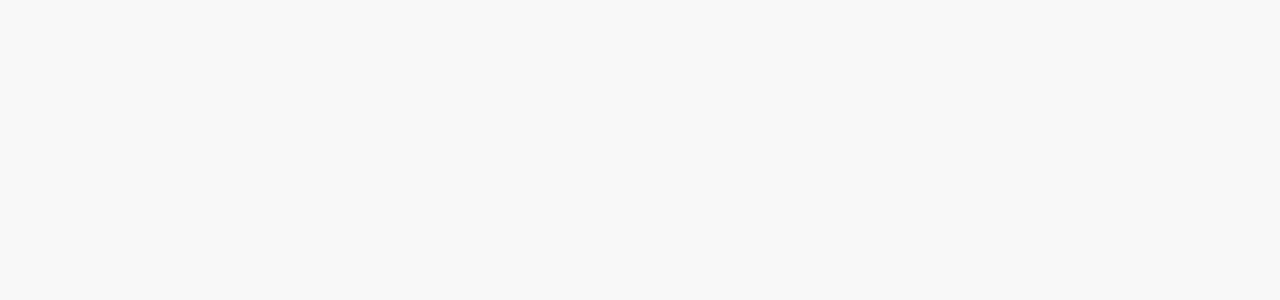
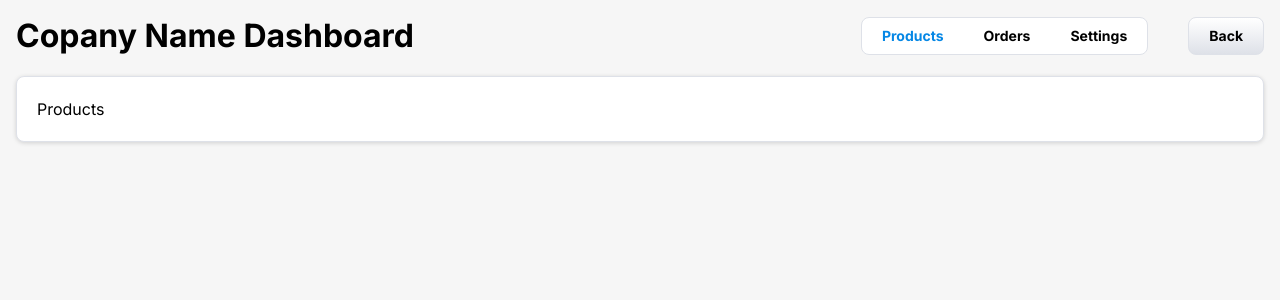
Before and after one commit to asif03/cwa-pod, a React (Vite) app: page /dashboard/1/products in a window 1280 px wide. Before the commit this address had no page. Shown: the top 300 px of the page. Built offline with nearby package versions, Linux system fonts and the light colour scheme.

Commit message:
Working with product page

```diff
--- a/src/components/ConnectedCompany.tsx
+++ b/src/components/ConnectedCompany.tsx
@@ -1,29 +1,37 @@
-import {Link} from "react-router";
+import { Link } from "react-router";
 import linkedIcon from "../assets/icons/linked.svg";
 
-
-const ConnectedCompany = ({company}:{company:ICompany}) => {
+const ConnectedCompany = ({ company }: { company: ICompany }) => {
   return (
-    <li className="border p-2 w-full bg-white h-auto">
-      <div className="flex flex-row gap-5 h-full">
-        <div className="border px-5 py-5 place-content-center min-w-[120px] flex-none">
-          <img src={company.logo} alt="company image"/>
+    <li className="h-auto w-full border bg-white p-2">
+      <div className="flex h-full flex-row gap-5">
+        <div className="min-w-[120px] flex-none place-content-center border px-5 py-5">
+          <img src={company.logo} alt="company image" />
         </div>
-        <div className="flex flex-col gap-2 flex-1">
-          <div className="font-bold text-[20px]">{company.companyName}</div>
-          <p className="font-normal text-[14px]">{company.description}</p>
+        <div className="flex flex-1 flex-col gap-2">
+          <div className="text-[20px] font-bold">{company.companyName}</div>
+          <p className="text-[14px] font-normal">{company.description}</p>
         </div>
-        <div className="h-full justify-center items-center flex-none">
-          <button className="bg-[#FFC804]/45 px-4 py-2 text-black text-[14px] font-bold flex flex-row gap-1">
-            <img src={linkedIcon} className="w-5 h-5" alt={company.companyName} /> <span>Conneted</span>
+        <div className="h-full flex-none items-center justify-center">
+          <button className="flex flex-row gap-1 bg-[#FFC804]/45 px-4 py-2 text-[14px] font-bold text-black">
+            <img
+              src={linkedIcon}
+              className="h-5 w-5"
+              alt={company.companyName}
+            />{" "}
+            <span>Conneted</span>
           </button>
         </div>
-        <div className="h-full place-content-center flex-none">
-          <Link to={`/dashboard/${company.id}`} className="bg-primary px-4 py-2 text-white rounded-lg  text-[14px] font-bold">Dashboard</Link>
-
+        <div className="h-full flex-none place-content-center">
+          <Link
+            to={`/dashboard/${company.id}/products`}
+            className="bg-primary rounded-lg px-4 py-2 text-[14px] font-bold text-white"
+          >
+            Dashboard
+          </Link>
         </div>
       </div>
     </li>
-  )
-}
-export default ConnectedCompany
+  );
+};
+export default ConnectedCompany;
--- /dev/null
+++ b/src/components/Navbar.tsx
@@ -0,0 +1,34 @@
+import { Link, NavLink } from "react-router";
+import { navMenu } from "../constants";
+
+const Navbar = ({ companyId }: { companyId: number }) => {
+  return (
+    <nav className="flex flex-row items-center justify-between">
+      <h3 className="text-black">Copany Name Dashboard</h3>
+      <div className="flex flex-row items-center justify-between gap-10">
+        <ul className="flex flex-row items-center justify-between gap-10 rounded-lg border bg-white px-5 py-2 text-sm font-bold">
+          {navMenu.map((menu: INavItem) => (
+            <li key={menu.id}>
+              <NavLink
+                to={menu.url(companyId)}
+                className={({ isActive }) =>
+                  isActive ? "text-primary" : "text-black"
+                }
+              >
+                {menu.title}
+              </NavLink>
+            </li>
+          ))}
+        </ul>
+        <Link
+          to="/"
+          className="rounded-lg border bg-linear-to-b from-[#FFFFFF] to-[#DEE1E8] px-5 py-2 text-sm font-bold text-black"
+        >
+          Back
+        </Link>
+      </div>
+    </nav>
+  );
+};
+
+export default Navbar;
--- a/src/constants/index.ts
+++ b/src/constants/index.ts
@@ -1,57 +1,84 @@
+export const navMenu = [
+  {
+    id: 1,
+    title: "Products",
+    url: (cid) => `/dashboard/${cid}/products`,
+  },
+  {
+    id: 2,
+    title: "Orders",
+    url: (cid) => `/dashboard/${cid}/orders`,
+  },
+  {
+    id: 3,
+    title: "Settings",
+    url: (cid) => `/dashboard/${cid}/settings`,
+  },
+];
+
 export const connectedCompanySample = [
   {
     id: 1,
-    companyName: 'Printful',
-    description: 'Setup your Printful account with PODbazi: Tshirt Product Designer App.',
-    logo: '../company/printful.png',
+    companyName: "Printful",
+    description:
+      "Setup your Printful account with PODbazi: Tshirt Product Designer App.",
+    logo: "../company/printful.png",
     isConnected: true,
   },
   {
     id: 2,
-    companyName: 'Printful',
-    description: 'Setup your Printful account with PODbazi: Tshirt Product Designer App.',
-    logo: '../company/printify.png',
+    companyName: "Printful",
+    description:
+      "Setup your Printful account with PODbazi: Tshirt Product Designer App.",
+    logo: "../company/printify.png",
     isConnected: false,
   },
   {
     id: 3,
-    companyName: 'Printful',
-    description: 'Setup your Printful account with PODbazi: Tshirt Product Designer App.',
-    logo: '../company/printful.png',
+    companyName: "Printful",
+    description:
+      "Setup your Printful account with PODbazi: Tshirt Product Designer App.",
+    logo: "../company/printful.png",
     isConnected: false,
   },
   {
     id: 5,
-    companyName: 'Printful',
-    description: 'Setup your Printful account with PODbazi: Tshirt Product Designer App. Setup your Printful account with PODbazi: Tshirt Product Designer App. Setup your Printful account with PODbazi: Tshirt Product Designer App.',
-    logo: '../company/printful.png',
+    companyName: "Printful",
+    description:
+      "Setup your Printful account with PODbazi: Tshirt Product Designer App. Setup your Printful account with PODbazi: Tshirt Product Designer App. Setup your Printful account with PODbazi: Tshirt Product Designer App.",
+    logo: "../company/printful.png",
     isConnected: true,
   },
   {
     id: 6,
-    companyName: 'Printful',
-    description: 'Setup your Printful account with PODbazi: Tshirt Product Designer App.',
-    logo: '../company/printful.png',
+    companyName: "Printful",
+    description:
+      "Setup your Printful account with PODbazi: Tshirt Product Designer App.",
+    logo: "../company/printful.png",
     isConnected: false,
   },
   {
     id: 7,
-    companyName: 'Printful',
-    description: 'Setup your Printful account with PODbazi: Tshirt Product Designer App.',
-    logo: '../company/printful.png',
+    companyName: "Printful",
+    description:
+      "Setup your Printful account with PODbazi: Tshirt Product Designer App.",
+    logo: "../company/printful.png",
     isConnected: false,
-  },{
+  },
+  {
     id: 8,
-    companyName: 'Printful',
-    description: 'Setup your Printful account with PODbazi: Tshirt Product Designer App.',
-    logo: '../company/printful.png',
+    companyName: "Printful",
+    description:
+      "Setup your Printful account with PODbazi: Tshirt Product Designer App.",
+    logo: "../company/printful.png",
     isConnected: false,
   },
   {
     id: 9,
-    companyName: 'Printful',
-    description: 'Setup your Printful account with PODbazi: Tshirt Product Designer App.',
-    logo: '../company/printful.png',
+    companyName: "Printful",
+    description:
+      "Setup your Printful account with PODbazi: Tshirt Product Designer App.",
+    logo: "../company/printful.png",
     isConnected: false,
   },
 ];
--- a/src/layouts/DashboardLayout.tsx
+++ b/src/layouts/DashboardLayout.tsx
@@ -1,12 +1,17 @@
-import {Outlet} from "react-router";
-
+import { Outlet, useParams } from "react-router";
+import Navbar from "../components/Navbar";
 
 const DashboardLayout = () => {
+  const { cid } = useParams();
+
   return (
-    <div>
-      Hading
-      <Outlet/>
+    <div className="flex flex-col gap-5">
+      <Navbar companyId={cid} />
+
+      <div className="flex flex-1 flex-col border bg-white p-5 drop-shadow-sm">
+        <Outlet />
+      </div>
     </div>
-  )
-}
-export default DashboardLayout
+  );
+};
+export default DashboardLayout;
--- a/src/main.tsx
+++ b/src/main.tsx
@@ -1,13 +1,15 @@
-import { StrictMode } from 'react'
-import { createRoot } from 'react-dom/client'
+import { StrictMode } from "react";
+import { createRoot } from "react-dom/client";
 import { BrowserRouter, Routes, Route } from "react-router";
-import './index.css'
-import App from './App.tsx'
+import "./index.css";
+import App from "./App.tsx";
 import Home from "./pages/Home.tsx";
 import DashboardLayout from "./layouts/DashboardLayout.tsx";
-import Dashboard from "./pages/Dashboard.tsx";
+import Products from "./pages/Products.tsx";
+import Orders from "./pages/Orders.tsx";
+import Settings from "./pages/Settings.tsx";
 
-createRoot(document.getElementById('root')!).render(
+createRoot(document.getElementById("root")!).render(
   <StrictMode>
     <BrowserRouter>
       <Routes>
@@ -17,11 +19,13 @@ createRoot(document.getElementById('root')!).render(
 
           <Route path="dashboard">
             <Route element={<DashboardLayout />}>
-              <Route path=":cid" element={<Dashboard />} />
+              <Route path=":cid/products" element={<Products />} />
+              <Route path=":cid/orders" element={<Orders />} />
+              <Route path=":cid/settings" element={<Settings />} />
             </Route>
           </Route>
         </Route>
       </Routes>
     </BrowserRouter>
   </StrictMode>,
-)
+);
--- a/src/pages/Dashboard.tsx
+++ /dev/null
@@ -1,7 +0,0 @@
-
-const Dashboard = () => {
-  return (
-    <div>Dashboard</div>
-  )
-}
-export default Dashboard
--- /dev/null
+++ b/src/pages/Orders.tsx
@@ -0,0 +1,7 @@
+import React from "react";
+
+const Orders = () => {
+  return <div>Orders</div>;
+};
+
+export default Orders;
--- /dev/null
+++ b/src/pages/Products.tsx
@@ -0,0 +1,7 @@
+import React from "react";
+
+const Products = () => {
+  return <div>Products</div>;
+};
+
+export default Products;
--- /dev/null
+++ b/src/pages/Settings.tsx
@@ -0,0 +1,7 @@
+import React from "react";
+
+const Settings = () => {
+  return <div>Settings</div>;
+};
+
+export default Settings;
--- a/src/types.d.ts
+++ b/src/types.d.ts
@@ -1,3 +1,9 @@
+interface INavItem {
+  id: number;
+  title: string;
+  url: (cid: number) => string;
+}
+
 interface ICompany {
   id: number;
   companyName: string;
```
